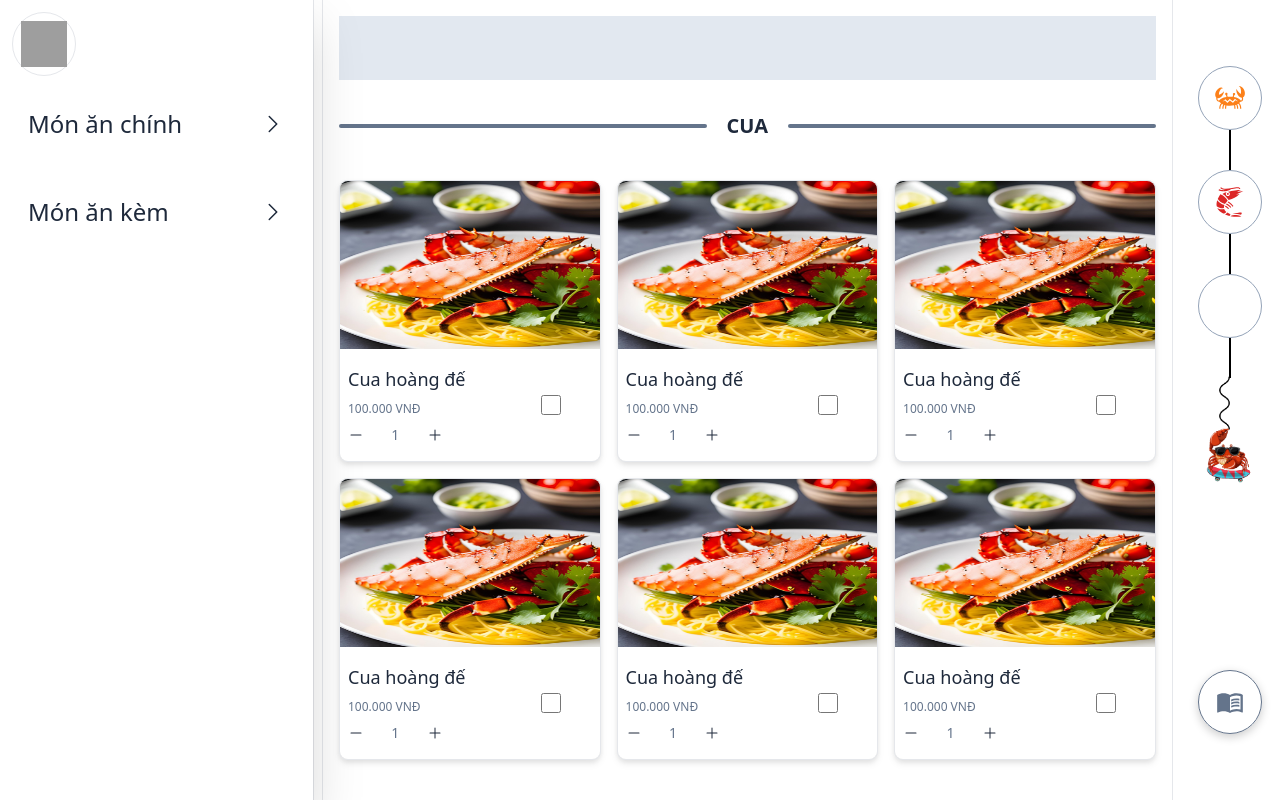
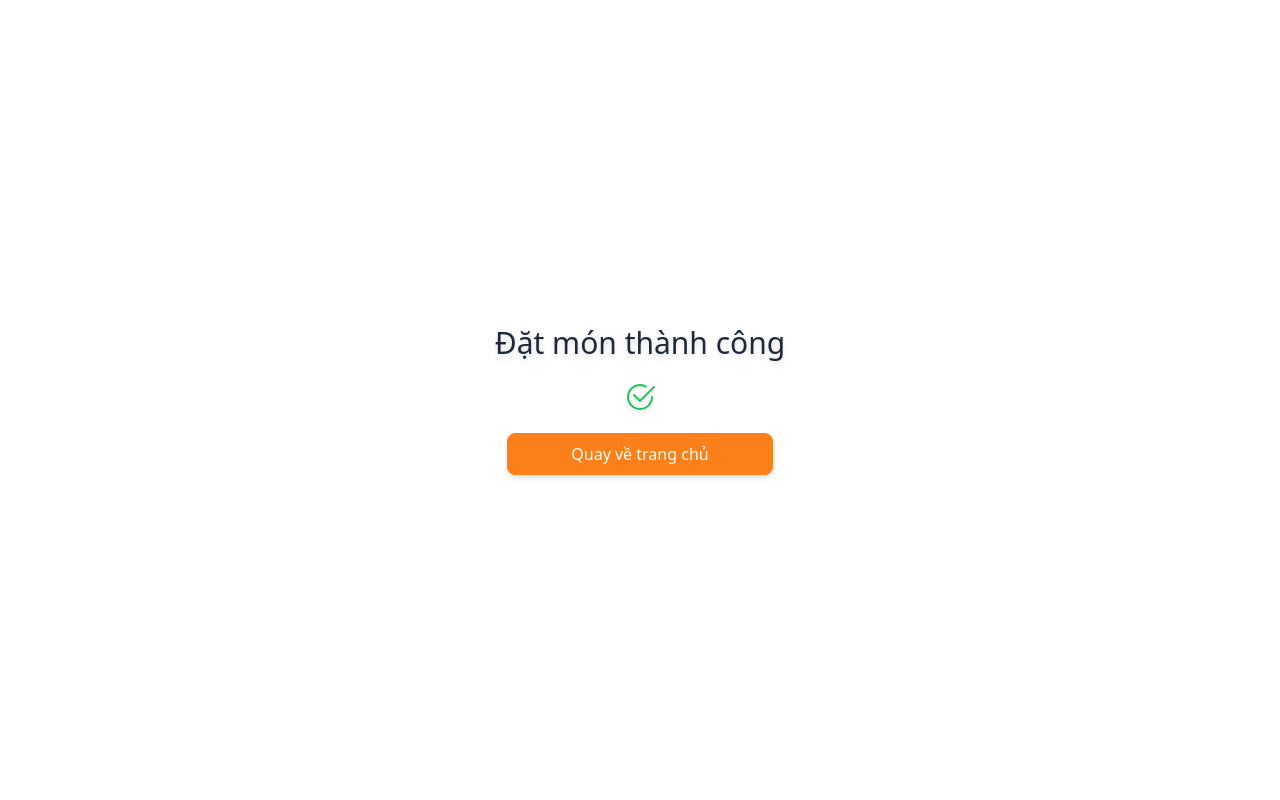
Before and after one commit to Sunntle/thuytinh, a React (Vite) app in the folder client/: page / in a window 1280 px wide. Built offline with nearby package versions, Linux system fonts and the light colour scheme; grey boxes are pictures that could not be loaded; some icons are missing.

Commit message:
wip: page order success

```diff
--- a/client/src/App.jsx
+++ b/client/src/App.jsx
@@ -2,11 +2,12 @@
 import React from 'react';
 import OrderFood from "./pages/OrderPage/OrderFood.jsx";
 import OrderListMobile from "./pages/OrderPage/OrderListMobile.jsx";
+import OrderSuccess from "./pages/OrderSuccess.jsx";
 
 const App = () => {
     return (
         <div className={"w-12/12 h-full"}>
-            <OrderFood />
+            <OrderSuccess />
         </div>
     );
 };
--- a/client/src/components/FoodCard.jsx
+++ b/client/src/components/FoodCard.jsx
@@ -14,8 +14,8 @@ const FoodCard = () => {
             </div>
             <div className="py-2 sm:py-4 px-2 bg-white rounded-b-lg row-span-1 sm:row-span-2 grid grid-cols-3">
                 <div className="flex flex-col justify-around sm:justify-normal sm:gap-2 col-span-2 text-slate-800">
-                    <span className="textbase sm:text-lg font-medium">Cua hoàng đế</span>
-                    <span className="text-xs text-slate-500">100.000 VNĐ</span>
+                    <span className="textbase sm:text-lg xl:text-2xl font-medium">Cua hoàng đế</span>
+                    <span className="text-xs text-slate-500 md:text-sm xl:text-base">100.000 VNĐ</span>
                     <div className="flex justify-between items-center w-7/12">
                         <button><HiMinus className="w-3 h-3 sm:w-4 sm:h-4"/></button>
                         <span className="text-slate-500 text-sm">1</span>
--- a/client/src/pages/OrderPage/OrderFood.jsx
+++ b/client/src/pages/OrderPage/OrderFood.jsx
@@ -208,7 +208,7 @@ const OrderFood = () => {
                                 >
                                     <div
                                         onTouchStart={() => scrollToSection(section.ref)}
-                                        className="w-16 h-16 bg-transparent border border-slate-400 rounded-full flex justify-center items-center text-white"
+                                        className="w-12 h-12 lg:w-16 lg:h-16 bg-transparent border border-slate-400 rounded-full flex justify-center items-center text-white"
                                     >
                                         {section.icon}
                                     </div>
@@ -223,7 +223,7 @@ const OrderFood = () => {
                                 />
                             </div>
                         </div>
-                        <div className="w-16 h-16 rounded-full border border-slate-500 flex items-center justify-center shadow-[0_3px_10px_rgb(0,0,0,0.2)]">
+                        <div onTouchStart={() => setIsOrderListOpen(!isOrderListOpen)} className="w-12 h-12 lg:w-16 lg:h-16 rounded-full border border-slate-500 flex items-center justify-center shadow-[0_3px_10px_rgb(0,0,0,0.2)]">
                             <MdMenuBook className="w-7 h-7 text-slate-500"/>
                         </div>
                     </motion.div>
@@ -231,12 +231,13 @@ const OrderFood = () => {
                 </div>
                 {/* List Order Tablet */}
                 <motion.div
-                    className="fixed p-2 z-40 top-1/2 right-32 transform -translate-y-1/2 bg-white h-[800px] w-[500px] border rounded-lg shadow-xl"
+                    className="fixed p-2 z-40 top-1/2 md:right-20 xl:right-32 transform -translate-y-1/2 bg-white md:h-[600px] xl:h-[800px] w-[500px] border rounded-lg shadow-xl"
                     variants={OrderList_Animation}
                     animate={isOrderListOpen ? 'open' : 'closed'}
+                    initial={{opacity: 0}}
                 >
                     {/* Close Button */}
-                    <button onTouchStart={() => setIsOrderListOpen(!isOrderListOpen)} className="mb-8"><HiXMark className="w-8 h-8"/></button>
+                    <button onClick={() => setIsOrderListOpen(false)} className="mb-8"><HiXMark className="w-8 h-8"/></button>
                     {/* Food List */}
                     <div className="h-32 w-full border rounded-lg flex justify-between items-center drop-shadow-md space-x-3 overflow-hidden">
                         <div className="h-full w-4/12 overflow-hidden">
--- a/client/src/pages/OrderPage/SubMenu.jsx
+++ b/client/src/pages/OrderPage/SubMenu.jsx
@@ -40,6 +40,7 @@ const SubMenu = ({ data, index }) => {
         {/* Submenu */}
         <motion.div
           variants={initialMotion}
+          initial={{x: -450}}
           animate={activeKey === index ? "open" : "closed"}
           transition={{ duration: 0.3 }}
         >
--- /dev/null
+++ b/client/src/pages/OrderSuccess.jsx
@@ -0,0 +1,27 @@
+import React from 'react';
+import {BsCheck2Circle} from "react-icons/bs";
+import ButtonComponent from "../components/ButtonComponent.jsx";
+import {motion} from "framer-motion";
+
+const OrderSuccess = () => {
+
+    return (
+        <motion.div
+            initial={{ scale: 0 }}
+            animate={{ rotate: 360, scale: 1 }}
+            transition={{
+                type: "spring",
+                stiffness: 260,
+                damping: 20
+            }}
+            className="h-screen w-screen flex items-center justify-center text-slate-800">
+            <div className="w-6/12 flex flex-col items-center rounded-lg space-y-5 drop-shadow-md">
+                <span className="font-medium text-lg md:text-3xl">Đặt món thành công</span>
+                <BsCheck2Circle className="w-8 h-8 text-green-500" />
+                <ButtonComponent className="w-10/12 sm:w-9/12 xl:w-5/12 p-2 rounded-lg" type={'primary'} size={'md'} children={'Quay về trang chủ'}/>
+            </div>
+        </motion.div>
+    );
+};
+
+export default OrderSuccess;
```
